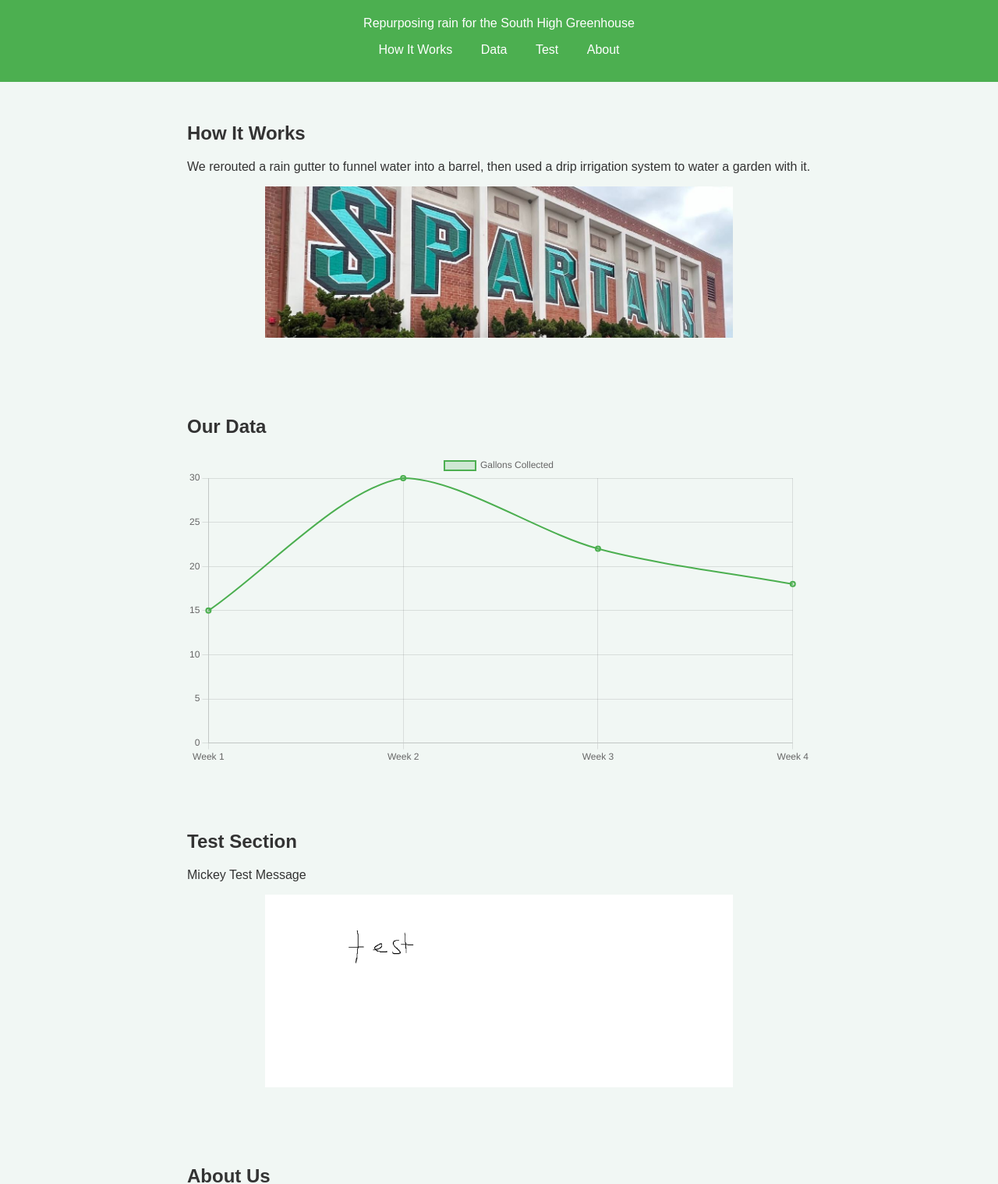
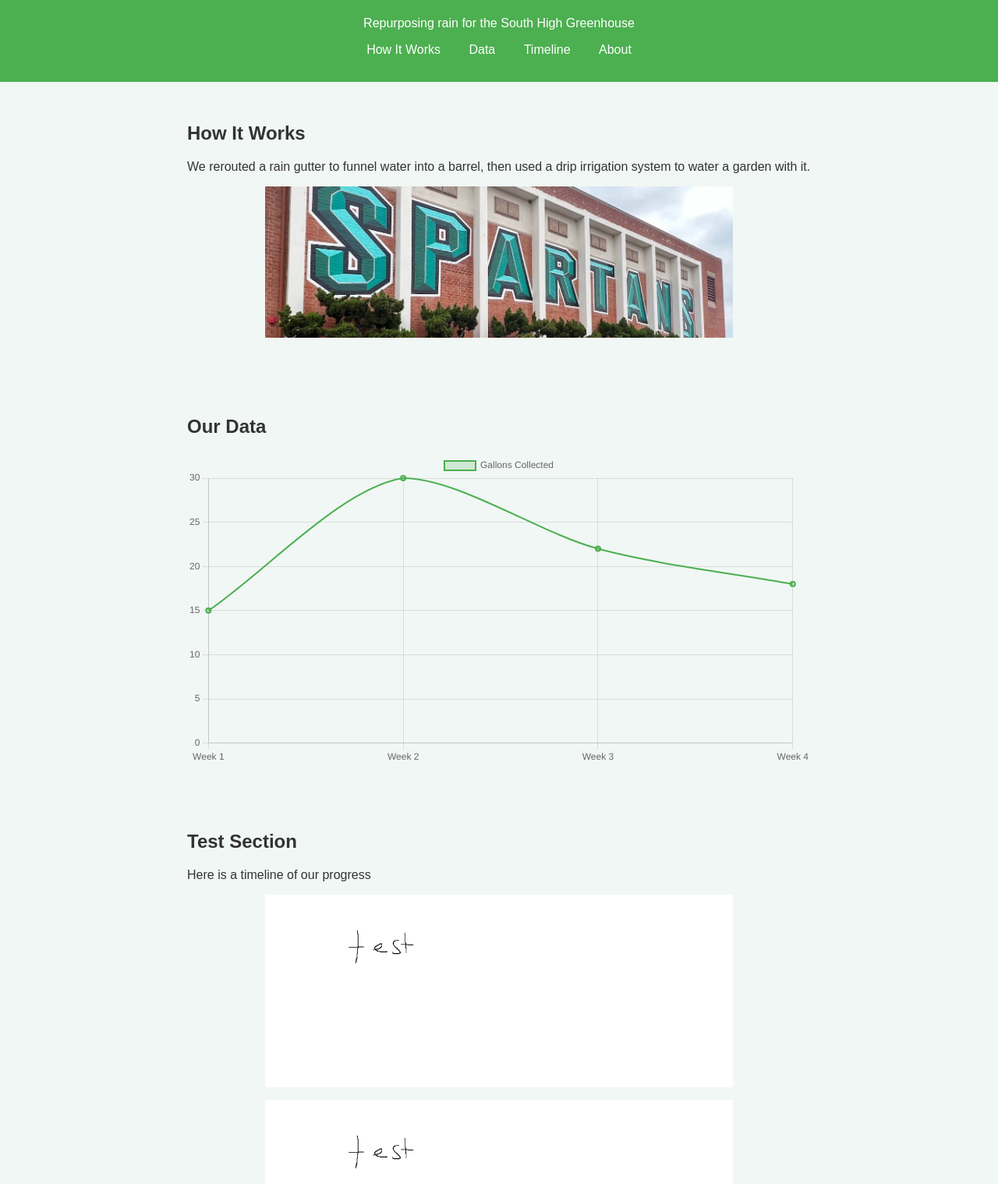
Before and after one commit to dchang11/Rain-Water-Project, a plain HTML site: page index.html in a window 1280 px wide. Shown: the part 91-1609 px from the top of the page at 78% size. Drawn offline with nearby package versions, Linux system fonts and the light colour scheme.

Commit message:
Update index.html
testing out timeline, testing multiple imgs

```diff
--- a/index.html
+++ b/index.html
@@ -20,7 +20,7 @@
     <nav>
       <a href="#how">How It Works</a>
       <a href="#data">Data</a>
-      <a href="#test">Test</a>
+      <a href="#timeline">Timeline</a>
       <a href="#about">About</a>
     </nav>
   </header>
@@ -41,11 +41,12 @@
     <canvas id="rainChart" width="400" height="200"></canvas>
   </section>
 
-  <!-- Test section -->
-  <section id="test">
+  <!-- Timeline -->
+  <section id="timeline">
     <h2>Test Section</h2>
-    <p>Mickey Test Message</p>
-    <!-- Test image -->
+    <p>Here is a timeline of our progress</p>
+    <!-- Images, testing format -->
+    <img src="images/test.png" alt = "test img" />
     <img src="images/test.png" alt = "test img" />
   </section>
   <!-- About the project team -->
```
